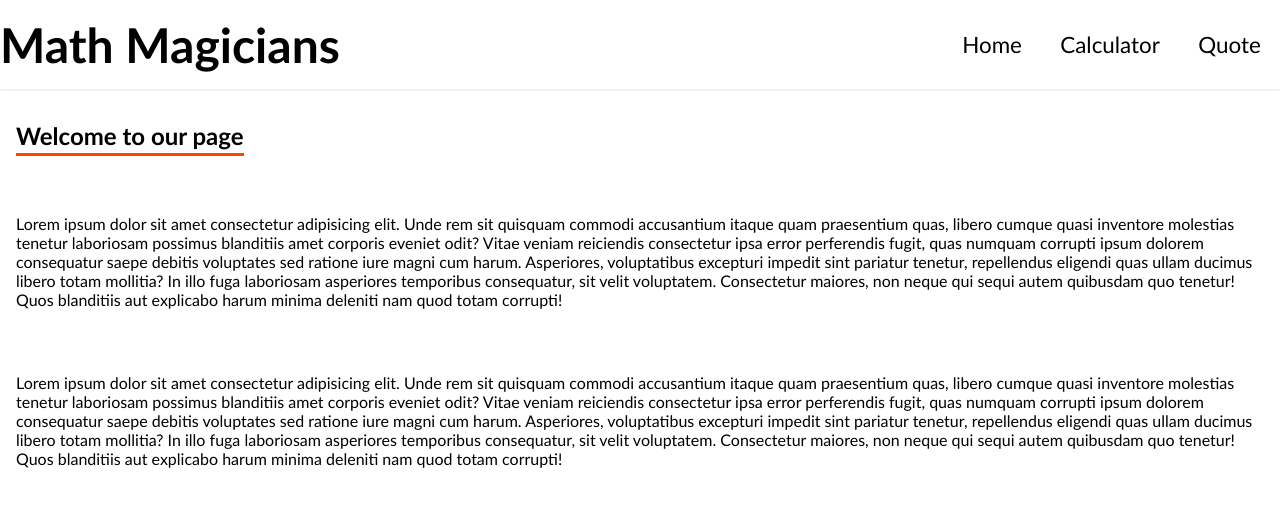
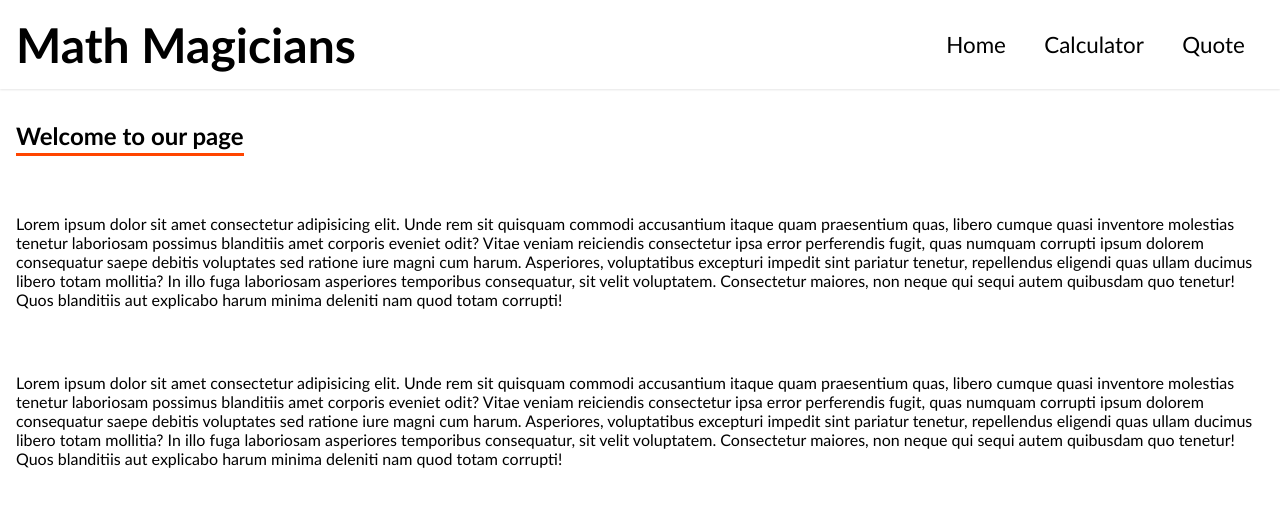
Before and after one commit to MrBrN197/Math-Magicians, a React (Create React App) app: page / in a window 1280 px wide. Shown: the top 506 px of the page. Built offline with nearby package versions, Linux system fonts and the light colour scheme.

Commit message:
Add `Header` inline padding

```diff
--- a/src/components/Header.module.css
+++ b/src/components/Header.module.css
@@ -5,6 +5,7 @@
   align-items: center;
   padding-block: 1rem;
   box-shadow: 0 1px 2px rgba(0, 0, 0, 0.1);
+  padding-inline: 1rem;
 }
 
 .header h1 {
```
